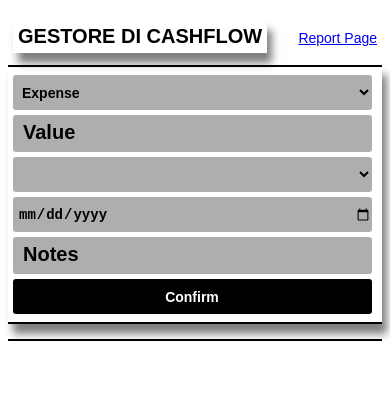
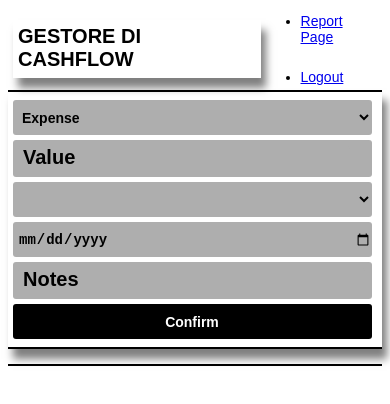
Before and after one commit to ScoccoLorenzo/money-manager, a plain HTML site: page frontend/preview/index.html in a window 390 px wide. Drawn offline with Linux system fonts and the light colour scheme.

Commit message:
Fixed issues whit routes

```diff
--- a/frontend/login/scripts/functions.js
+++ b/frontend/login/scripts/functions.js
@@ -15,7 +15,6 @@ export async function initializePostCredentials() {
 
       const data = await request.json();
       if (data.result) {
-        localStorage.setItem('token', data.token);
         window.location.href = '/preview';
       } else {
         document.querySelector('.js-error-message-container')
--- a/frontend/preview/preview.html
+++ b/frontend/preview/index.html
@@ -8,7 +8,10 @@
     <div class="external-headers-container">
       <div class="headers-container">
         <p class="title1">GESTORE DI CASHFLOW</p>
-        <a class="link1" style="margin: 0px 0px;" href="/report">Report Page</a>
+        <ul class="header-link-list">
+          <li><a style="margin: 0px 0px;" href="/report">Report Page</a></li>
+          <li><a href="/login" onclick="fetch('/api/logout', { method: 'POST' })">Logout</a></li>
+        </ul>
       </div>
 
       <form class="movement-form" method="post">
--- a/frontend/preview/styles/styles.css
+++ b/frontend/preview/styles/styles.css
@@ -13,8 +13,13 @@ body {
   display: flex;
   padding-left: 30px;
   justify-content: space-between;
-  align-items: baseline;
-  padding: 10px 10px;
+  padding: 5px 5px
+}
+.header-link-list {
+  display: flex;
+  flex-direction: column;
+  gap: 1.5rem;
+  margin: 0px 0px;
 }
 .title1 {
   font-size: 40px;
@@ -145,7 +150,7 @@ body {
     height: 35px;
     font-size: 14px;
   }
-  .link1 {
+  .header-link-list {
     font-size: 14px;
   }
 }
```
Also changed, not shown: backend/app.js (+16 -1 lines), backend/middleware.js (indentation only), frontend/report/index.html (renamed from frontend/report/report.html).
